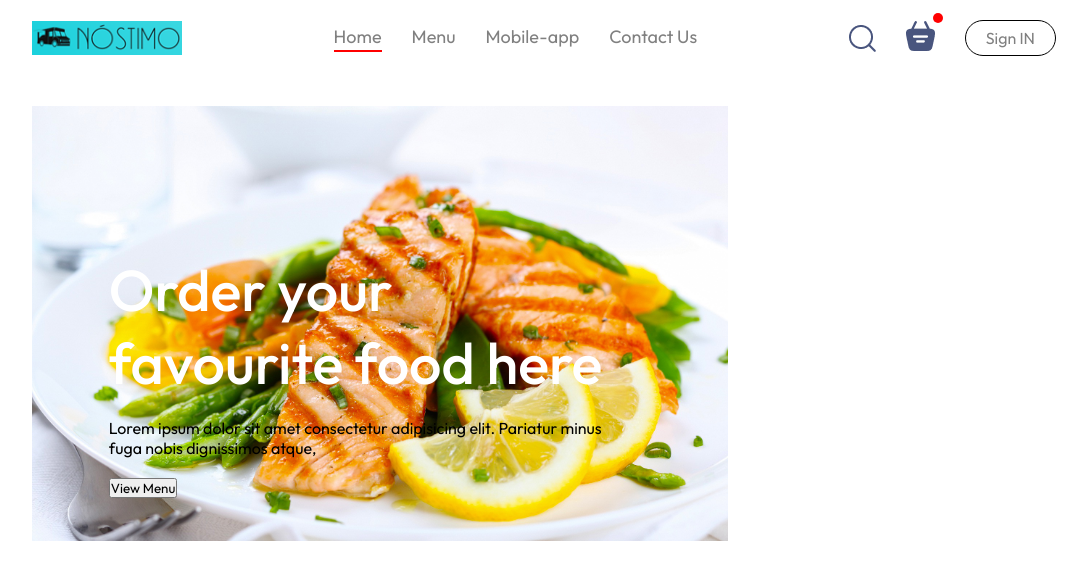
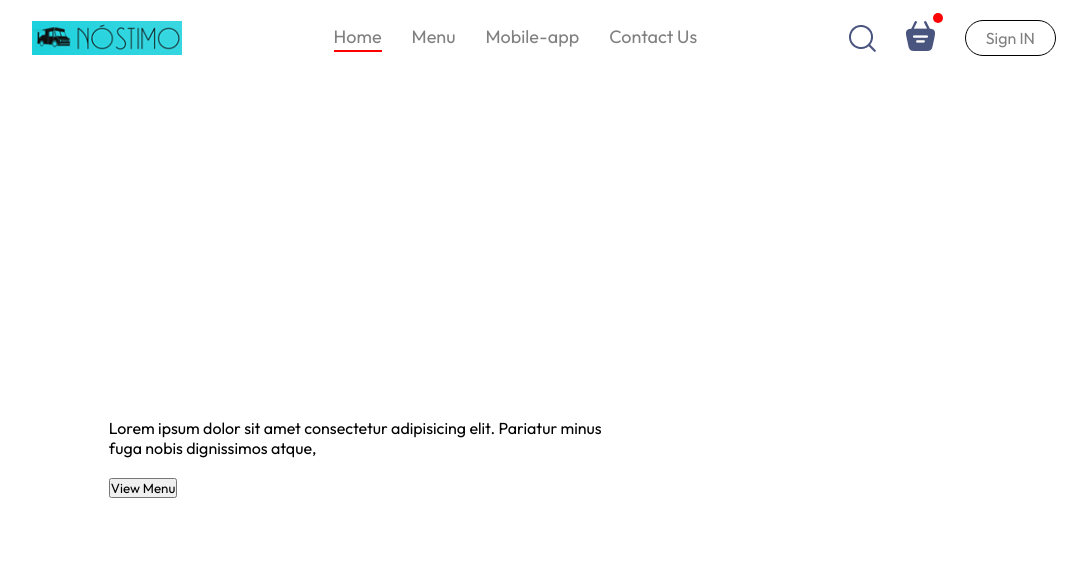
Before and after one commit to Amandeep-Codes/Project1, a React (Create React App) app in the folder food_delivery/: page / in a window 1280 px wide. Shown: the top 580 px of the page, without its empty margins (96-1183 px from the left). Built offline with nearby package versions, Linux system fonts and the light colour scheme.

Commit message:
styling header

```diff
--- a/food_delivery/src/components/Header/Header.css
+++ b/food_delivery/src/components/Header/Header.css
@@ -1,8 +1,8 @@
 .header{
     height:34vw;
-    width:100%;
+
     margin:30px auto;
-    background: url('/header-img.jpg') no-repeat;
+    background-image: url('/header-image.jpg') no-repeat;
     background-size: contain;
     position: relative;
 
```
Also changed, not shown: food_delivery/public/header-image.jpg (added), 1 other file (tests, documents, lock files or other folders).
